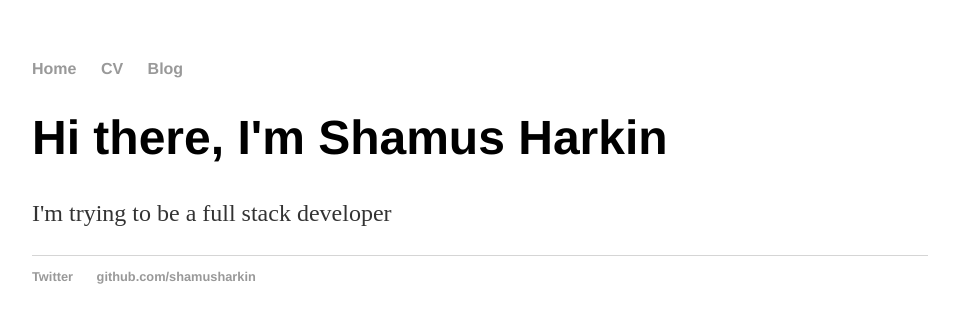
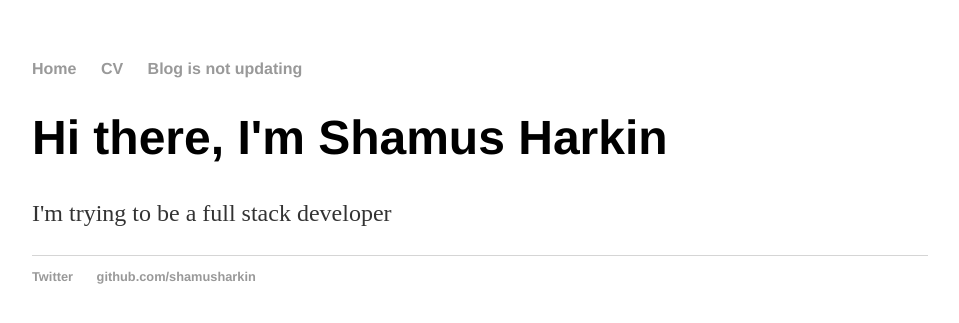
Before and after one commit to shamusharkin/shamusharkin.github.io, a Jekyll site: the page built from index.html, in a window 1280 px wide. Shown: the top 323 px of the page, without its empty margins (160-1119 px from the left). Built offline with Jekyll 4.4.1, drawn with Linux system fonts in a browser that asks for light colours.

Commit message:
Update default.html

```diff
--- a/_layouts/default.html
+++ b/_layouts/default.html
@@ -9,7 +9,7 @@
     		<ul>
         		<li><a href="/">Home</a></li>
         		<li><a href="https://uk.linkedin.com/in/shamus-harkin-10265522">CV</a></li>
-        		<li><a href="/_layouts/blog.html">Blog</a></li>
+        		<li><a href="/_layouts/blog.html">Blog is not updating</a></li>
     		</ul>
 		</nav>
 		<div class="container">
```
